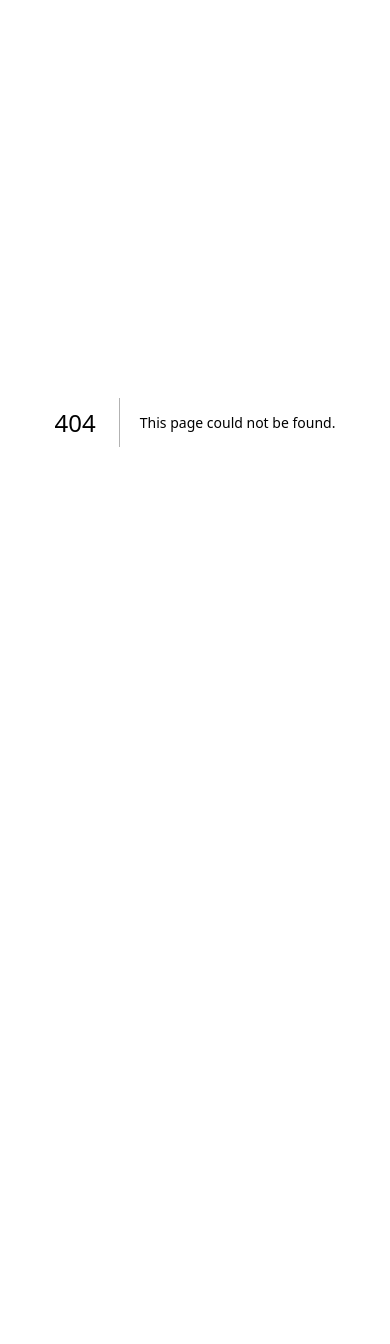
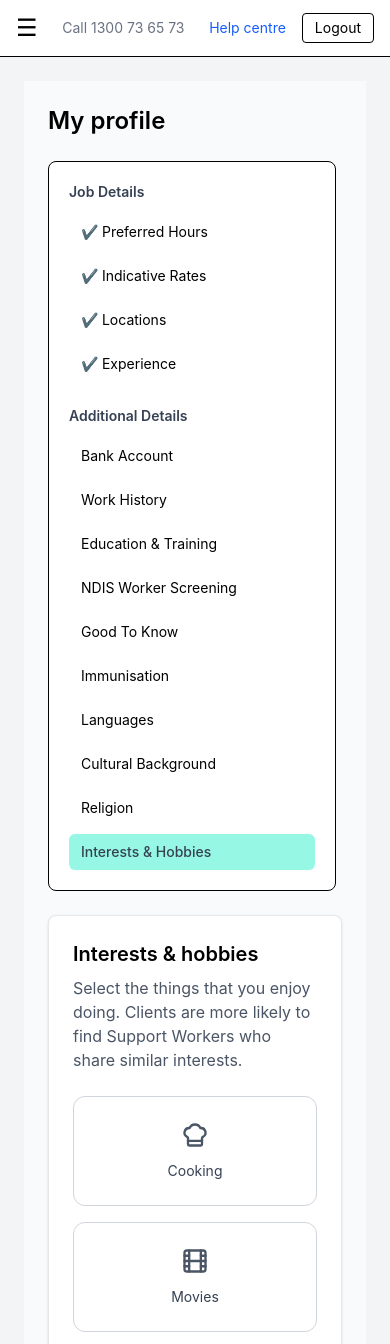
Before and after one commit to shreyatamse1-ship-it/ndis-frontend, a Next.js app: page /dashboard/edit-profile/interests-hobbies in a window 390 px wide. Before the commit this address had no page. Shown: the top 1344 px of the page. Before the commit the page ends 844 px from the top, so only its background shows below. Built offline with nearby package versions, Linux system fonts and the light colour scheme.

Commit message:
responsive interest-hobby

```diff
--- /dev/null
+++ b/app/dashboard/edit-profile/interests-hobbies/page.tsx
@@ -0,0 +1,91 @@
+"use client";
+import ProfileSidebar from "../../ProfileSidebar"
+import {
+    ChefHat,
+    Film,
+    PawPrint,
+    Bike,
+    Flower,
+    Music,
+    Camera,
+    Umbrella,
+    Puzzle,
+    Globe,
+    BookOpen
+} from "lucide-react"
+
+const hobbies = [
+    { name: "Cooking", icon: ChefHat },
+    { name: "Movies", icon: Film },
+    { name: "Pets", icon: PawPrint },
+    { name: "Sports", icon: Bike },
+    { name: "Gardening", icon: Flower },
+    { name: "Music", icon: Music },
+    { name: "Photography / Art", icon: Camera },
+    { name: "Travel", icon: Umbrella },
+    { name: "Indoor Games / Puzzles", icon: Puzzle },
+    { name: "Cultural Festivities", icon: Globe },
+    { name: "Reading", icon: BookOpen },
+    { name: "Other", icon: BookOpen },
+]
+
+export default function InterestsHobbiesPage() {
+    return (
+        <div className="min-h-screen bg-gray-50 p-6">
+
+            {/* Page title */}
+            <h1 className="text-2xl font-semibold mb-6">
+                My profile
+            </h1>
+
+            <div className="flex flex-col md:flex-row gap-6">
+
+                {/* LEFT SIDEBAR */}
+                <div className="w-full md:w-72">
+                    <ProfileSidebar />
+                </div>
+
+                {/* RIGHT CONTENT */}
+                <div className="flex-1 bg-white border border-gray-200 rounded-lg shadow-sm p-6">
+
+                    <h2 className="text-xl font-semibold mb-2">
+                        Interests & hobbies
+                    </h2>
+
+                    <p className="text-gray-600 mb-6">
+                        Select the things that you enjoy doing. Clients are more likely to
+                        find Support Workers who share similar interests.
+                    </p>
+
+                    {/* Hobby cards */}
+                    <div className="grid grid-cols-1 sm:grid-cols-2 lg:grid-cols-3 xl:grid-cols-4 gap-4">
+
+                        {hobbies.map((hobby, index) => {
+                            const Icon = hobby.icon
+
+                            return (
+                                <button
+                                    key={index}
+                                    className="border border-gray-300 rounded-xl p-6 flex flex-col items-center justify-center hover:border-teal-400 hover:shadow-sm transition"
+                                >
+                                    <Icon className="mb-3 text-gray-600" size={28} />
+                                    <span className="text-gray-700 text-sm">
+                                        {hobby.name}
+                                    </span>
+                                </button>
+                            )
+                        })}
+
+                    </div>
+
+                    {/* Save button */}
+                    <button className="mt-8 bg-teal-400 hover:bg-teal-500 text-gray-900 px-6 py-3 rounded-lg">
+                        Save and continue
+                    </button>
+
+                </div>
+
+            </div>
+        </div>
+    )
+}
```
